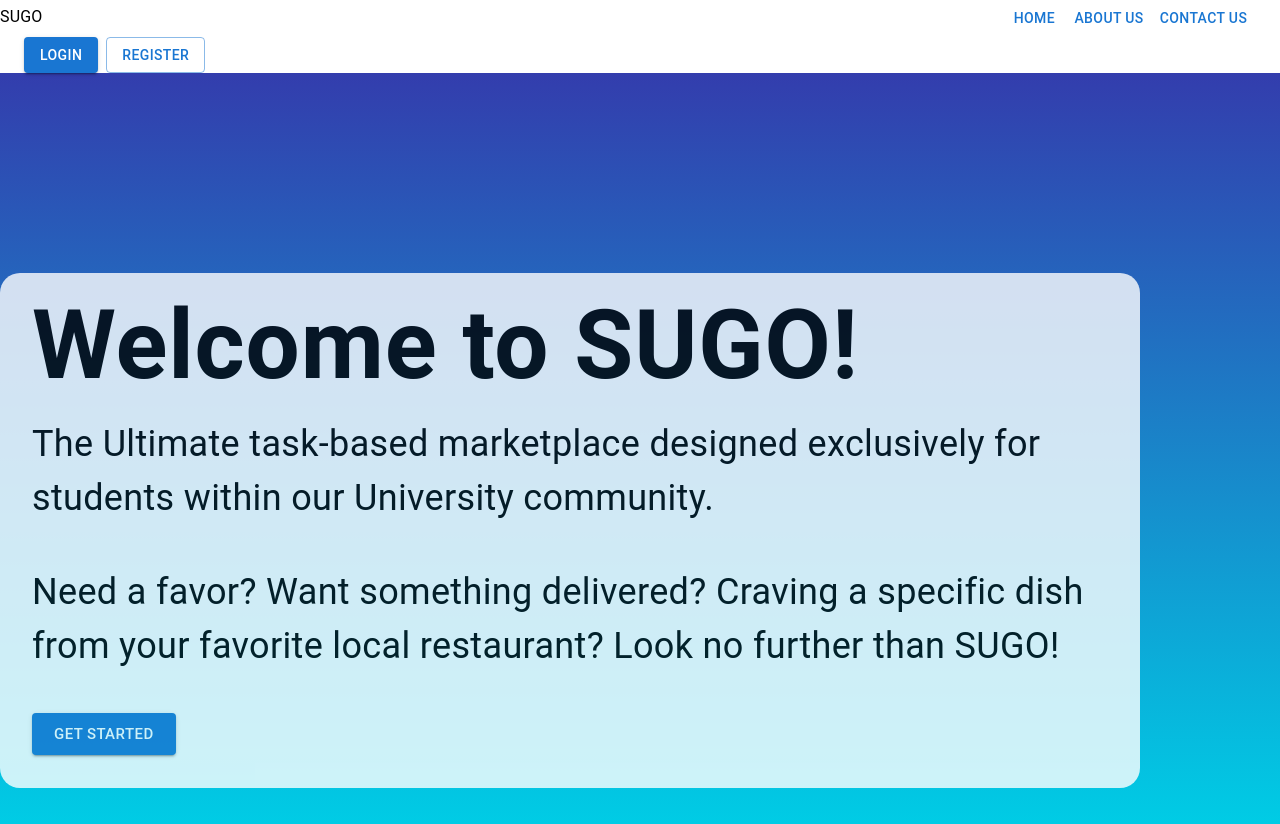
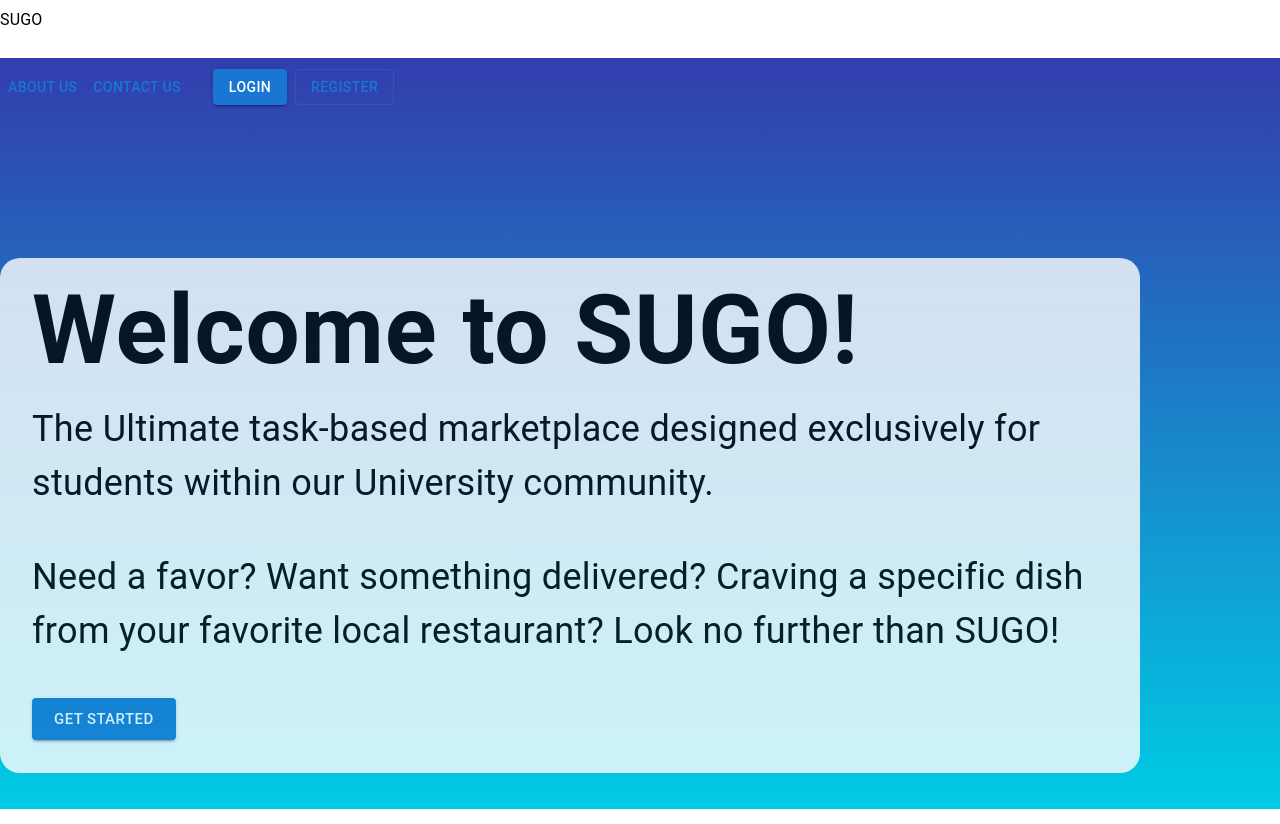
Before and after one commit to rosnuker/Sugo-Frontend, a React (Vite) app: page / in a window 1280 px wide. Shown: the top 824 px of the page. Built offline with nearby package versions, Linux system fonts and the light colour scheme.

Commit message:
Update RootLayout.jsx

```diff
--- a/src/Layouts/RootLayout.jsx
+++ b/src/Layouts/RootLayout.jsx
@@ -4,11 +4,11 @@ import { NavLink, Outlet } from "react-router-dom";
 export default function RootLayout() {
   return (
     <>
-      <Grid container justify='center' alignItems='center' direction='column'>
+      <Grid container justify='center' alignItems='center' direction='column' sx={{marginTop: 1, height: 50}}>
         <Grid item>
           <nav>
             <Typography sx={{display: "inline"}}>SUGO</Typography>
-            <NavLink to='/'><Button sx={{marginLeft: 120}}>Home</Button></NavLink>
+            <NavLink to='/'><Button sx={{marginLeft: 160}}>Home</Button></NavLink>
             <NavLink to='about'><Button>About Us</Button></NavLink>
             <NavLink to='contact'><Button>Contact Us</Button></NavLink>
             <NavLink to='login'><Button variant='contained' sx={{marginLeft: 3}}>Login</Button></NavLink>
```
